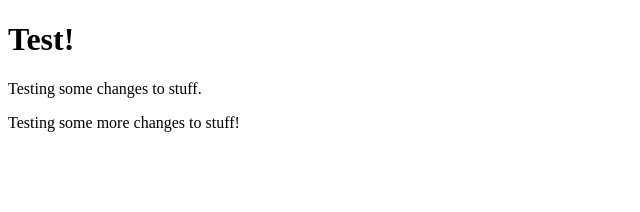
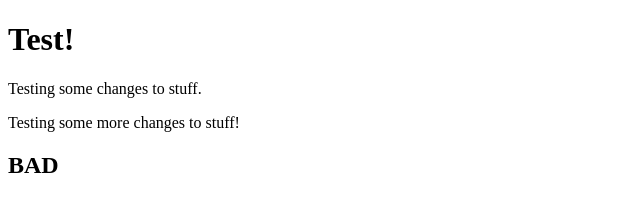
Before and after one commit to cfriend85/Collab_test, a plain HTML site: page index.html in a window 1280 px wide. Shown: the full height of the page, 0-640 px from the left. Drawn offline with Linux system fonts and the light colour scheme.

Commit message:
bad stuff

```diff
--- a/index.html
+++ b/index.html
@@ -10,5 +10,6 @@
     <h1>Test!</h1>
     <p>Testing some changes to stuff.</p>
     <p>Testing some more changes to stuff!</p>
+    <h2>BAD</h2>
 </body>
 </html>
```
